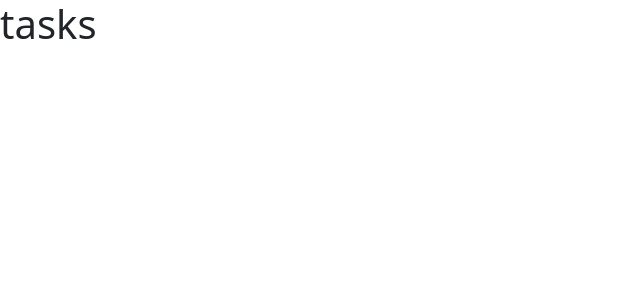
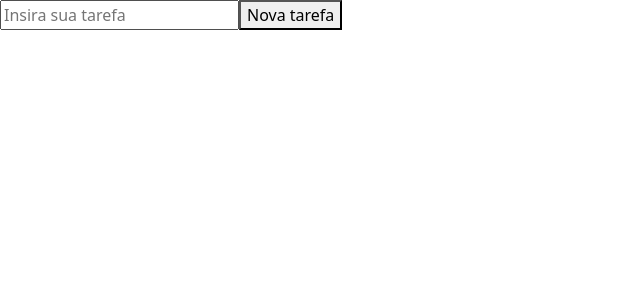
Before and after one commit to cae07/TodoFrontEnd, a React (Create React App) app: page /tasks in a window 1280 px wide. Shown: the top 300 px of the page, without its empty margins (0-640 px from the left). Built offline with nearby package versions, Linux system fonts and the light colour scheme.

Commit message:
add: header na pagina Tasks

```diff
--- /dev/null
+++ b/src/Component/TasksHeader.jsx
@@ -0,0 +1,52 @@
+import React, { useContext, useState } from 'react';
+import myContext from '../Context/myContext';
+import api from '../api';
+import { AlertModal } from '../Component';
+import { INTERNAL_ERROR, ERROR_TASK } from '../Dictionary/errorMessages';
+
+function TasksHeader() {
+  const { email, setTextModal, setModal, token } = useContext(myContext);
+  const [task, setTask] = useState('');
+
+  const sendNewTask = async () => {
+    await api.post('/newTask', { header: { authorization: token } }, task);
+  };
+
+  const handleClick = async () => {
+    try {
+      const existTask = task.length > 0;
+      if (!existTask) {
+        setTextModal(ERROR_TASK);
+        return setModal(true);
+      }
+
+      return await sendNewTask();
+    } catch (error) {
+      setTextModal(INTERNAL_ERROR);
+      return setModal(true);
+    }
+  };
+
+  return (
+    <header>
+      <AlertModal />
+      <span>{ email }</span>
+      <form>
+        <label htmlFor="input-new-task">
+          <input
+            type="text"
+            id="input-new-task"
+            placeholder="Insira sua tarefa"
+            value={ task }
+            onChange={ (e) => setTask(e.target.value) }
+          />
+        </label>
+        <button onClick={ handleClick } type="button">
+          Nova tarefa
+        </button>
+      </form>
+    </header>
+  );
+}
+
+export default TasksHeader;
--- /dev/null
+++ b/src/Component/helpers/validateNewTask.js
@@ -0,0 +1,5 @@
+const validateNewTask = (task) => {
+  return task.length > 0;
+};
+
+export default validateNewTask;
--- a/src/Component/index.js
+++ b/src/Component/index.js
@@ -1,9 +1,11 @@
 import AlertModal from "./AlertModal";
 import LoginForm from "./LoginForm";
 import StartButton from './StartButton';
+import TasksHeader from './TasksHeader';
 
 export {
   AlertModal,
   LoginForm,
   StartButton,
+  TasksHeader,
 };
--- a/src/Dictionary/errorMessages.js
+++ b/src/Dictionary/errorMessages.js
@@ -2,10 +2,12 @@ const ERROR_FIELD = 'Todos os campos precisam ser preenchidos.';
 const ERROR_EMAIL = 'Necessário email válido.';
 const ERROR_PASSWORD = 'O password deve ter no mínimo 6 dígitos.';
 const INTERNAL_ERROR = 'Erro Interno, por favor tente mais tarde.'
+const ERROR_TASK = 'Necessário preencher com uma nova tarefa.'
 
 export {
   ERROR_FIELD,
   ERROR_EMAIL,
   ERROR_PASSWORD,
   INTERNAL_ERROR,
+  ERROR_TASK,
 };
--- a/src/Pages/Tasks.jsx
+++ b/src/Pages/Tasks.jsx
@@ -1,8 +1,9 @@
 import React from 'react';
+import { TasksHeader } from '../Component';
 
 function Tasks() {
   return (
-    <h1>tasks</h1>
+    <TasksHeader />
   );
 }
 
```
